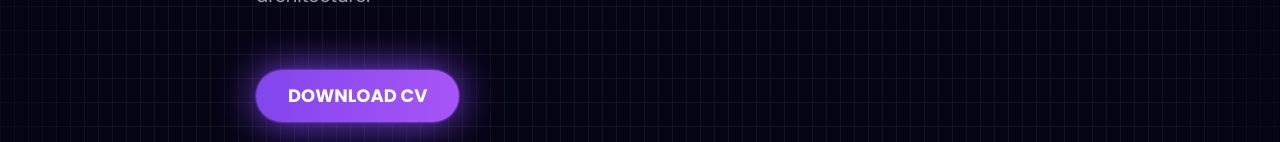
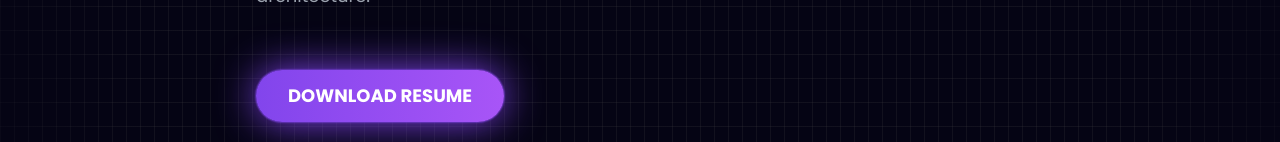
Before and after one commit to Ashutosh1702/Ashutosh-PortFolio, a React (Vite) app: page / in a window 1280 px wide. Shown: the part 810-952 px from the top of the page. Built offline with nearby package versions, Linux system fonts and the light colour scheme; no server answers.

Commit message:
Updated code

```diff
--- a/src/components/About/About.jsx
+++ b/src/components/About/About.jsx
@@ -2,7 +2,7 @@ import React from "react";
 import ReactTypingEffect from "react-typing-effect";
 import Tilt from "react-parallax-tilt";
 import profileImage from "../../assets/Profile/Ashuutoshnewpic.jpg";
-import resumePDF from "../../assets/Resume/AshutoshResume (3).pdf";
+import resumePDF from "../../assets/Resume/Ashutosh_Resume(6).pdf";
 import { useTheme } from "../../contexts/ThemeContext";
 
 const About = () => {
@@ -65,14 +65,14 @@ const About = () => {
           {/* Resume Button */}
           <a
             href={resumePDF}
-            download="AshutoshResume (3).pdf"
+            download="Ashutosh_Resume(6).pdf"
             className="inline-block text-white py-3 px-8 rounded-full mt-5 text-lg font-bold transition duration-300 transform hover:scale-105"
             style={{
               background: "linear-gradient(90deg, #8245ec, #a855f7)",
               boxShadow: "0 0 2px #8245ec, 0 0 2px #8245ec, 0 0 40px #8245ec",
             }}
           >
-            DOWNLOAD CV
+            DOWNLOAD RESUME
           </a>
         </div>
         {/* Right Side */}
```
Also changed, not shown: 1 other file (tests, documents, lock files or other folders).
